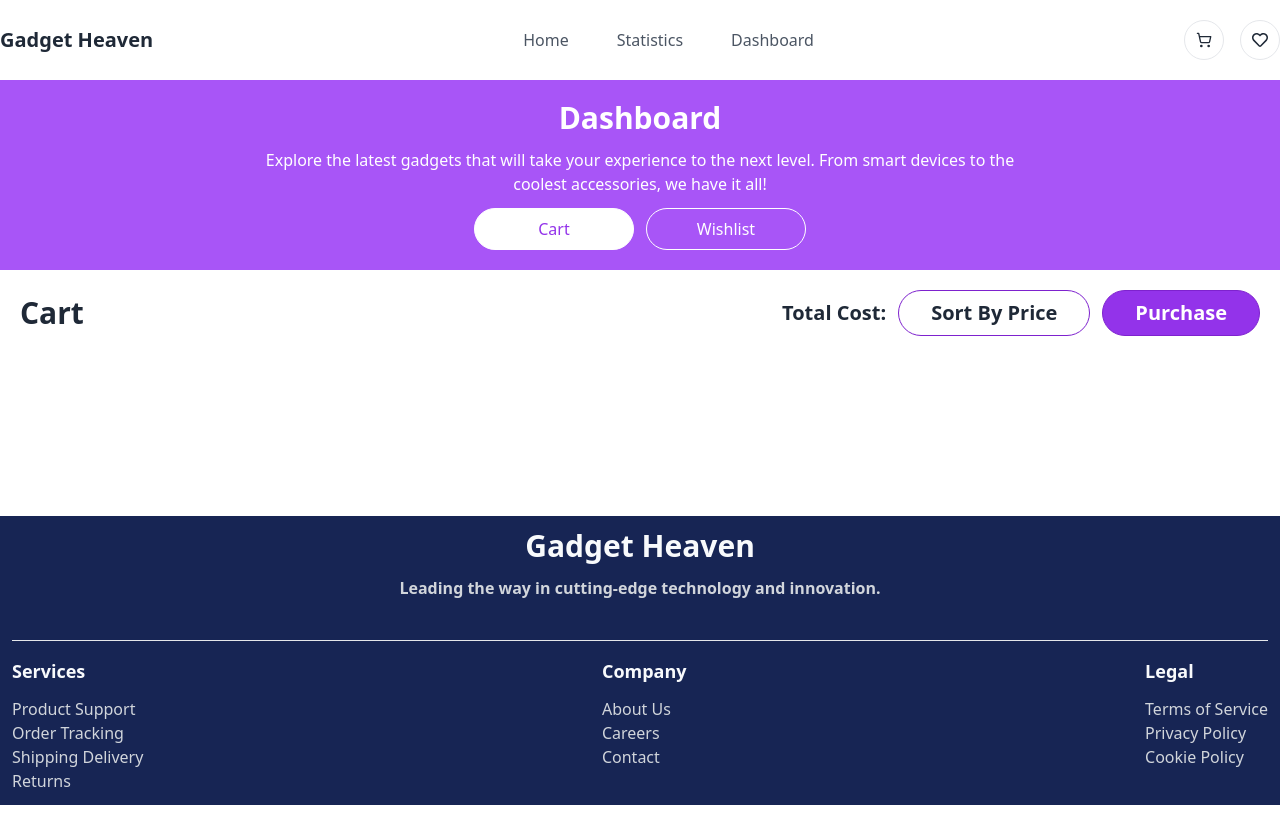
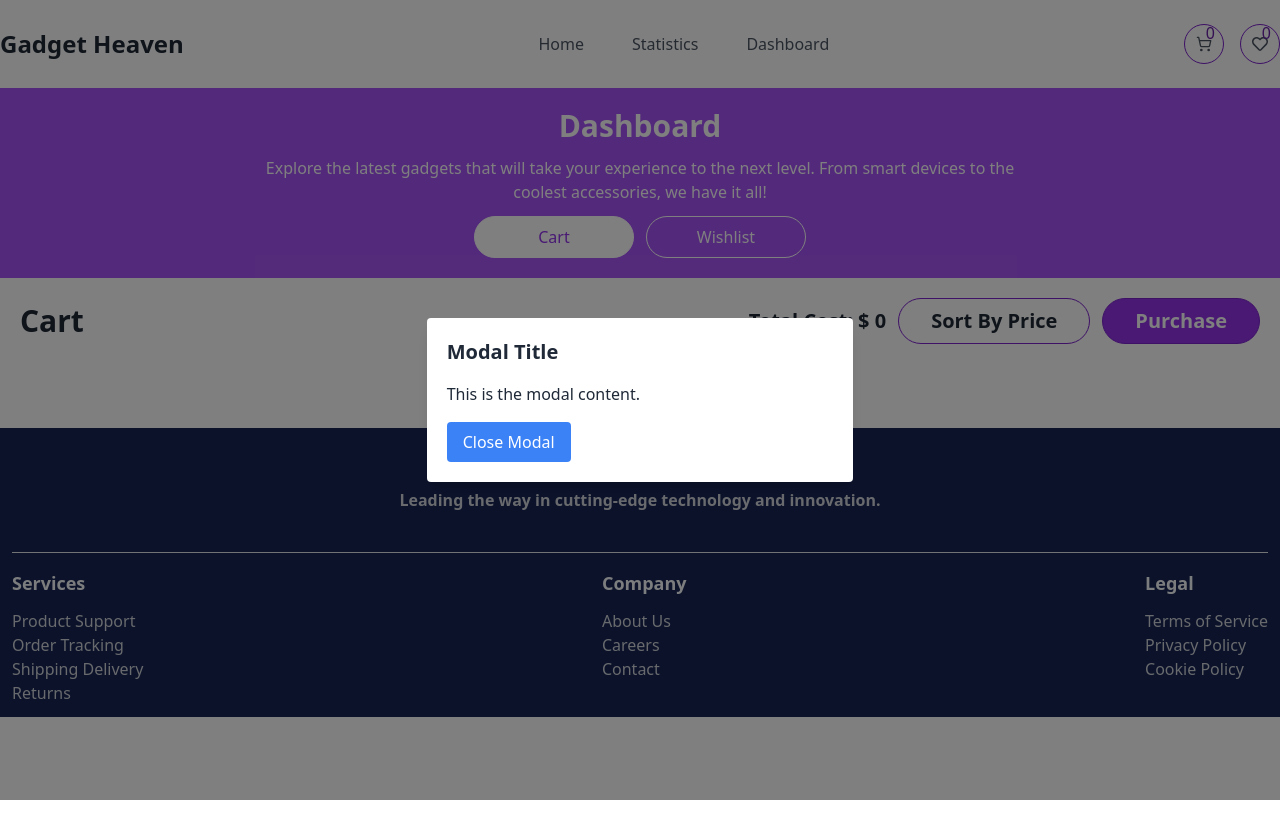
Before and after one commit to programming-hero-web-course-4/b10a8-gadget-heaven-HridoyMnd, a React (Vite) app: page /dashboard in a window 1280 px wide. Both pictures are taken after a click on the button "Purchase". After the commit the page ends 800 px from the top, so only its background shows below. Built offline with nearby package versions, Linux system fonts and the light colour scheme.

Commit message:
add  goto root on button click

```diff
--- a/src/App.jsx
+++ b/src/App.jsx
@@ -2,45 +2,75 @@ import { Outlet } from "react-router-dom"
 import Footer from "./assets/Components/Footer/Footer"
 import Navbar from "./assets/Components/Navbar/Navbar"
 import { createContext, useState } from "react"
+import { useNavigate } from "react-router-dom";
 
 export const myContext = createContext("data")
 
 function App() {
 
-
   //handle addCacrt
   const [cart, setCart] = useState([]);
+  const handleSort = () => {
+    const sortedCart = [...cart].sort((a, b) => b.price - a.price);
+    setCart(sortedCart);
+  }
+    //set price
+    const [totalPrice, setTotalPrice] = useState(0);
   const handleAddCart = (newCart) => {
     const isExist = cart.find(prevCart => prevCart.id === newCart.id)
     if (!isExist) {
+      setTotalPrice(prevPrice => prevPrice + newCart.price);
       setCart([...cart, newCart])
+
     }
     else {
       alert("Already  Exist")
     }
-
   };
   // handle AddwishList
   const [wishList, setWishList] = useState([]);
+  //disable
+  const [isClicked, setIsClicked] = useState(false);
+
   const handleWishList = (newWish) => {
     const isExist = wishList.find(prevWish => prevWish.id === newWish.id)
     if (!isExist) {
       setWishList([...wishList, newWish])
+      setIsClicked(true)
+
     }
     else {
       alert("Already  Exist")
     }
+  };
+    //modal part
+    const [isModalOpen, setIsModalOpen] = useState(false);
+    const closeModal = () => {
+        setIsModalOpen(false);
+        navigate("/");
+        setCart([])
+        setTotalPrice(0)
+    };
+  //go to root path
+  const navigate = useNavigate()
+  const handleGoToHome = () => {
+      setIsModalOpen(true);
   };
 
   // const [product, setProduct] = useState([])
   const [details, setDetails] = useState([])
   const updateData = (newData) => {
     setDetails(newData);
+    const isExist = wishList.find(prevWish => prevWish.id === newData.id)
+    if (!isExist) {
+      setIsClicked(false)
+    }
+  };
 
-  };
   return (
     <>
-      <myContext.Provider value={{ updateData, details, handleAddCart, cart, handleWishList, wishList }}>
+      <myContext.Provider value={{isModalOpen, closeModal
+        , totalPrice, handleGoToHome, updateData, details, handleAddCart, cart, handleWishList, wishList, isClicked, handleSort }}>
         <Navbar></Navbar>
         <Outlet></Outlet>
         <Footer></Footer>
--- a/src/assets/Components/Main/Dashboard/Cart/Cart.jsx
+++ b/src/assets/Components/Main/Dashboard/Cart/Cart.jsx
@@ -2,19 +2,38 @@ import { useContext } from "react";
 import { myContext } from "../../../../../App";
 import { RiDeleteBin6Line } from "react-icons/ri";
 
+
 const Cart = () => {
-    const {cart} = useContext(myContext)
+    //modal part
+    const {isModalOpen} = useContext(myContext);
+    const {closeModal}  = useContext(myContext)
+    const { cart } = useContext(myContext)
+    const {totalPrice} = useContext(myContext)
+    const {handleGoToHome} = useContext(myContext)
+    //handle sort
+    const { handleSort } = useContext(myContext)
     return (
         <div className="container mx-auto p-5">
             <div className="flex justify-between items-center">
                 <h2 className="text-3xl font-bold">Cart</h2>
                 <div>
-                    <h3 className="text-xl font-bold inline-block">Total Cost:</h3>
-                    <button className="border border-purple-700 px-8 py-2 rounded-full text-xl font-semibold ml-3">Sort By Price</button>
-                    <button className="border border-purple-700 px-8 py-2 rounded-full text-xl font-semibold ml-3 bg-purple-600 text-white">Purchase</button>
+                    <h3 className="text-xl font-bold inline-block">Total Cost: $  {totalPrice}</h3>
+                    <button onClick={() => handleSort()} className="border border-purple-700 px-8 py-2 rounded-full text-xl font-semibold ml-3">Sort By Price</button>
+                    <button onClick={() => handleGoToHome()} className="border border-purple-700 px-8 py-2 rounded-full text-xl font-semibold ml-3 bg-purple-600 text-white">Purchase</button>
                 </div>
             </div>
-            <div className=" pb-32">
+            <div className=" pb-8">
+            {isModalOpen && (
+                <div className="fixed inset-0 bg-black bg-opacity-50 flex justify-center items-center">
+                    <div className="bg-white p-5 rounded shadow-lg w-1/3">
+                        <h2 className="text-xl font-bold mb-4">Modal Title</h2>
+                        <p>This is the modal content.</p>
+                        <button onClick={closeModal} className="mt-4 bg-blue-500 text-white px-4 py-2 rounded">
+                            Close Modal
+                        </button>
+                    </div>
+                </div>
+            )}
                 {
                     cart.map((item, idx) =>
                         <div key={idx} className="bg-gray-100 flex p-3 rounded-lg my-6 justify-between items-center">
--- a/src/assets/Components/Main/Dashboard/WishList/WishList.jsx
+++ b/src/assets/Components/Main/Dashboard/WishList/WishList.jsx
@@ -3,12 +3,13 @@ import { myContext } from "../../../../../App";
 import { RiDeleteBin6Line } from "react-icons/ri";
 
 const WishList = () => {
+
     //receive wishList
     const {wishList} = useContext(myContext)
     return (
         <div className="container mx-auto p-5">
             <h2 className="text-3xl font-bold mb-2">Wishlist</h2>
-            <div className=" pb-32">
+            <div className=" pb-8">
                 {
                     wishList.map((item, idx) =>
                         <div key={idx} className="bg-gray-100 flex p-3 rounded-lg my-6 justify-between items-center">
--- a/src/assets/Components/Main/Home/Details/Details.jsx
+++ b/src/assets/Components/Main/Home/Details/Details.jsx
@@ -6,9 +6,10 @@ import { FaRegHeart } from "react-icons/fa";
 
 const Details = () => {
     //handle add cart
-    const {handleAddCart} = useContext(myContext)
+    const { handleAddCart } = useContext(myContext)
     //handle wishlist
-    const {handleWishList} = useContext(myContext)
+    const { handleWishList } = useContext(myContext)
+    const {isClicked} = useContext(myContext)
     // Getting product details from context
     const { details } = useContext(myContext);
     const { name, price, description, availability, img, specification, rating } = details;
@@ -68,8 +69,8 @@ const Details = () => {
                             />
                         </div>
                         <div className=' mt-2 flex gap-3'>
-                            <button onClick={() =>handleAddCart(details)} className='flex items-center justify-center gap-2 px-8 py-2 bg-purple-400 rounded-full text-white font-bold'><span>Add to Cart</span><LuShoppingCart className='font-bold' /></button>
-                            <button onClick={() => handleWishList(details)} className='bg-stone-100 flex items-center justify-center h-10 w-10 border border-black rounded-full'><FaRegHeart /></button>
+                            <button onClick={() => handleAddCart(details)} className='flex items-center justify-center gap-2 px-8 py-2 bg-purple-400 rounded-full text-white font-bold'><span>Add to Cart</span><LuShoppingCart className='font-bold' /></button>
+                            <button onClick={() => handleWishList(details)} className={`flex items-center justify-center h-10 w-10 rounded-full ${isClicked?' text-white  border border-white bg-gray-400':'border border-purple-600 bg-slate-100'}`}><FaRegHeart /></button>
                         </div>
                     </div>
                 </div>
--- a/src/assets/Components/Main/Home/Home.jsx
+++ b/src/assets/Components/Main/Home/Home.jsx
@@ -2,7 +2,6 @@ import { useEffect } from "react";
 import Banner from "../../Banner/Banner";
 import { useLoaderData } from "react-router-dom";
 import GadgetCards from "./GadgetCards/GadgetCards";
-import Details from "./Details/Details";
 const Home = ({ title }) => {
     useEffect(() => {
         document.title = title;
--- a/src/assets/Components/Navbar/Navbar.jsx
+++ b/src/assets/Components/Navbar/Navbar.jsx
@@ -1,26 +1,34 @@
-import { Link } from "react-router-dom";
+import { Link, useLocation } from "react-router-dom";
 import { LuShoppingCart } from "react-icons/lu";
 import { FaRegHeart } from "react-icons/fa";
+import { useContext } from "react";
+import { myContext } from "../../../App";
 const Navbar = () => {
+    //receive cart
+    const {cart} = useContext(myContext)
+    // receive wishlist
+    const {wishList} = useContext(myContext)
+    const location = useLocation()
+    const isRoot = location.pathname === "/";
     return (
-        <section className="container mx-auto py-5">
-            <nav className="flex justify-between items-center">
+        <section className={`${isRoot?'bg-purple-500 text-white':''}`}>
+            <nav className="flex justify-between items-center container mx-auto py-6">
                 {/* nav logo part */}
                 <div>
-                    <h1 className="text-xl font-bold">Gadget Heaven</h1>
+                    <h1 className="text-2xl font-bold">Gadget Heaven</h1>
                 </div>
                 {/* nav menu part */}
                 <div className="max-md:hidden">
                     <ul className="flex gap-2">
-                        <Link to="/" className="px-5 py-2 font-medium text-gray-600">Home</Link>
-                        <Link to="statistics" className="px-5 py-2 font-medium text-gray-600">Statistics</Link>
-                        <Link to="dashboard" className="px-5 py-2 font-medium text-gray-600">Dashboard</Link>
+                        <Link to="/" className={`px-5 py-2 font-medium text-gray-600${isRoot?"text-white":""}`}>Home</Link>
+                        <Link to="statistics" className={`px-5 py-2 font-medium text-gray-600${isRoot?"text-white":""}`}>Statistics</Link>
+                        <Link to="dashboard" className={`px-5 py-2 font-medium text-gray-600${isRoot?"text-white":""}`}>Dashboard</Link>
                     </ul>
                 </div>
                 {/* nav button part */}
                 <div className="flex gap-4">
-                    <button className="border h-10 w-10 rounded-full flex justify-center items-center"><LuShoppingCart className="" /></button>
-                    <button className="border h-10 w-10 rounded-full flex justify-center items-center"><FaRegHeart className="" /></button>
+                    <button className="bg-white text-gray-600 relative border border-purple-700 h-10 w-10 rounded-full flex justify-center items-center"><LuShoppingCart className="" /><span className="text-purple-800 absolute -top-1 right-2">{cart.length}</span></button>
+                    <button className="bg-white text-gray-600 relative border border-purple-700 h-10 w-10 rounded-full flex justify-center items-center"><FaRegHeart className="" /><span className=" text-purple-800 absolute -top-1 right-2 ">{wishList.length}</span></button>
                 </div>
             </nav>
         </section>
--- a/src/assets/Routes/Routes.jsx
+++ b/src/assets/Routes/Routes.jsx
@@ -12,7 +12,7 @@ const router = createBrowserRouter([
         errorElement: <Error></Error>,
         children: [
             {
-                path: "/",
+                path: "",
                 element:<Home title="Home Page"></Home>,
                 loader: () => fetch('Gadget.json'),
             },
```
